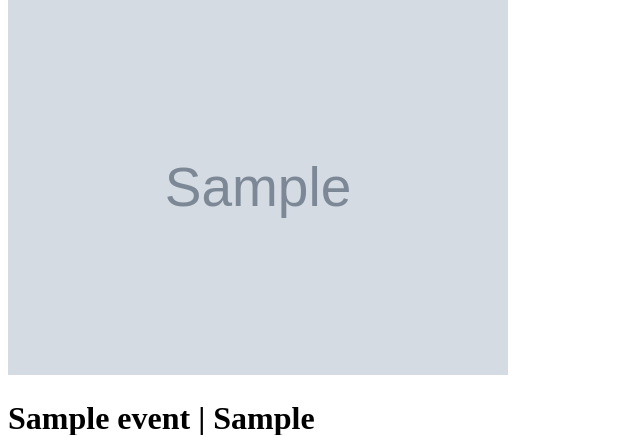
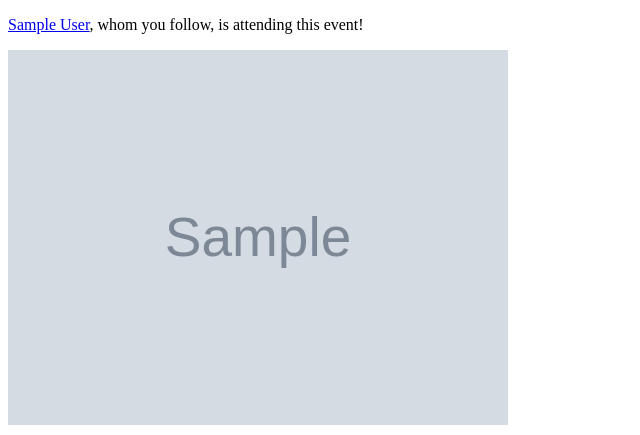
Before and after one commit to abeer-rozba/furreal-friends, a Django app: page /events/1 in a window 1280 px wide. Shown: the part 29-464 px from the top of the page, without its empty margins (0-640 px from the left). Run offline with Django 5.2, Linux system fonts and the light colour scheme; a user stored in the database is signed in; tables that the repository leaves empty hold one stand-in row (values such as "Sample post"); grey boxes marked "Sample" are stand-in pictures.

Commit message:
create followed_attendees logic

```diff
--- a/main_app/templates/pet-events/event-details.html
+++ b/main_app/templates/pet-events/event-details.html
@@ -1,6 +1,11 @@
 {% extends "base.html" %}
 
 {% block content %}
+  {% if followed_attendees %}
+    {% for attendee in followed_attendees  %}
+      <p><a href="/community/{{attendee.id}}">{{attendee.first_name}} {{attendee.last_name}}</a>, whom you follow, is attending this event!</p>
+    {% endfor %}
+  {% endif %}
   <img src="{{event.image}}" width="500px">
   <h1>{{event.title}} | {{event.location}}</h1>
   <h4>Hosted by: <a href="/community/{{event.host.id}}">{{event.host}}</a></h4>
--- a/main_app/views.py
+++ b/main_app/views.py
@@ -200,6 +200,24 @@ class EventDetailView(DetailView):
     context_object_name = "event"
     pk_url_kwarg = "id"
 
+    def get_context_data(self, **kwargs):
+        context = super().get_context_data(**kwargs)
+
+        if self.request.user.is_authenticated:
+            owner = self.request.user.owner
+        else:
+            owner = None
+
+        event = self.get_object()
+
+        followed_attendees = []
+
+        if owner:
+            followed_attendees = event.attendees.filter(id__in=owner.following.all())
+
+        context["followed_attendees"] = followed_attendees
+        return context
+
 
 class MyEventsListView(ListView):
     model = Event
```
